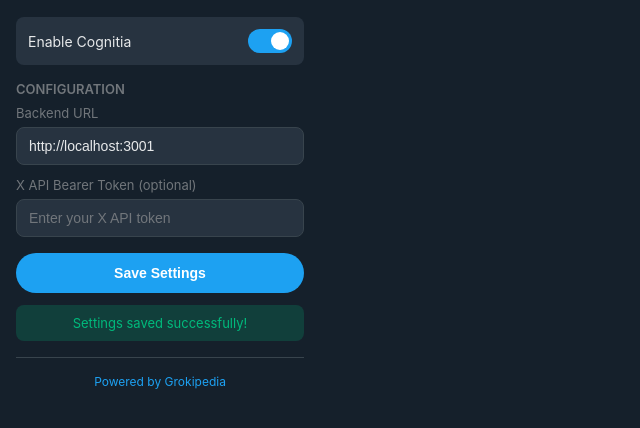
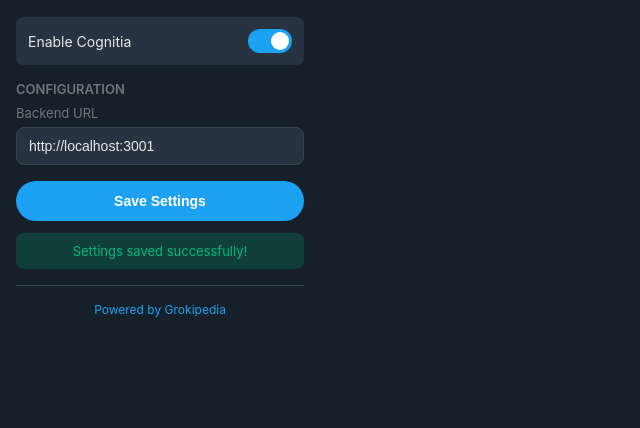
Before and after one commit to superluis0/Cognitia, a website with bundled scripts: page extension/popup.html in a window 1280 px wide. Both pictures are taken after a click on the button "Save Settings". Shown: the part 68-496 px from the top of the page, without its empty margins (0-640 px from the left). Built offline with nearby package versions, Linux system fonts and the light colour scheme; some packages are replaced by stand-ins of ours.

Commit message:
Remove API key from popup UI and add README
- Remove X API token input from extension popup
- Add comprehensive README with setup instructions
- Simplify extension settings to just enable toggle and backend URL

```diff
--- a/extension/popup.html
+++ b/extension/popup.html
@@ -229,11 +229,6 @@
       <label class="input-label" for="backendUrl">Backend URL</label>
       <input type="text" id="backendUrl" class="input" placeholder="http://localhost:3001">
     </div>
-
-    <div class="input-group">
-      <label class="input-label" for="xApiToken">X API Bearer Token (optional)</label>
-      <input type="password" id="xApiToken" class="input" placeholder="Enter your X API token">
-    </div>
   </div>
 
   <button id="saveBtn" class="btn">Save Settings</button>
--- a/extension/src/popup/index.ts
+++ b/extension/src/popup/index.ts
@@ -1,7 +1,6 @@
 interface Settings {
   enabled: boolean;
   backendUrl: string;
-  xApiToken?: string;
 }
 
 const DEFAULT_BACKEND_URL = 'http://localhost:3001';
@@ -15,17 +14,14 @@ async function loadSettings(): Promise<void> {
 
   const enabledEl = document.getElementById('enabled') as HTMLInputElement;
   const backendUrlEl = document.getElementById('backendUrl') as HTMLInputElement;
-  const xApiTokenEl = document.getElementById('xApiToken') as HTMLInputElement;
 
   enabledEl.checked = settings.enabled;
   backendUrlEl.value = settings.backendUrl || DEFAULT_BACKEND_URL;
-  xApiTokenEl.value = settings.xApiToken || '';
 }
 
 async function saveSettings(): Promise<void> {
   const enabledEl = document.getElementById('enabled') as HTMLInputElement;
   const backendUrlEl = document.getElementById('backendUrl') as HTMLInputElement;
-  const xApiTokenEl = document.getElementById('xApiToken') as HTMLInputElement;
   const saveBtn = document.getElementById('saveBtn') as HTMLButtonElement;
   const statusEl = document.getElementById('status') as HTMLElement;
 
@@ -34,8 +30,7 @@ async function saveSettings(): Promise<void> {
 
   const settings: Settings = {
     enabled: enabledEl.checked,
-    backendUrl: backendUrlEl.value.trim() || DEFAULT_BACKEND_URL,
-    xApiToken: xApiTokenEl.value.trim() || undefined
+    backendUrl: backendUrlEl.value.trim() || DEFAULT_BACKEND_URL
   };
 
   try {
```
Also changed, not shown: README.md, 1 other file.
